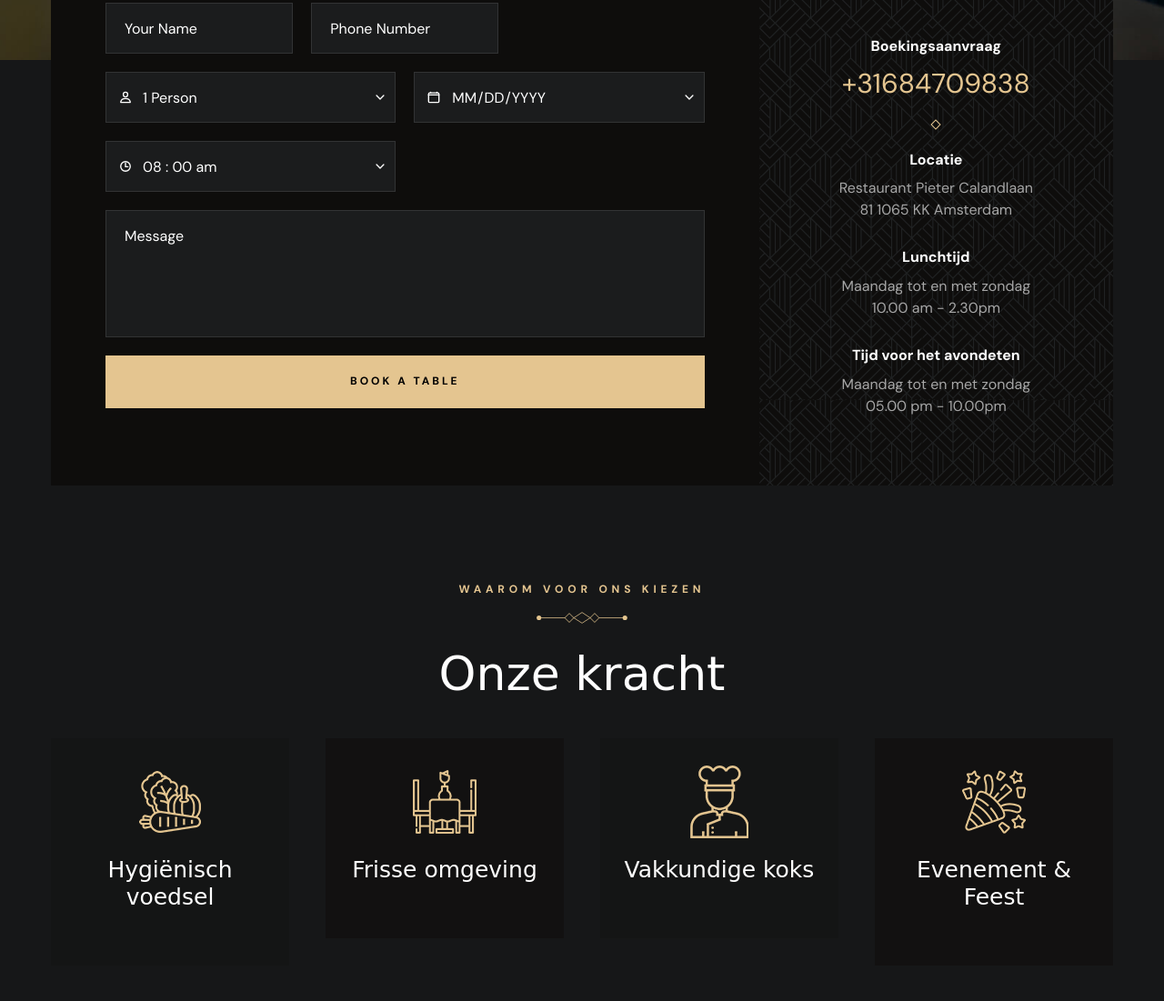
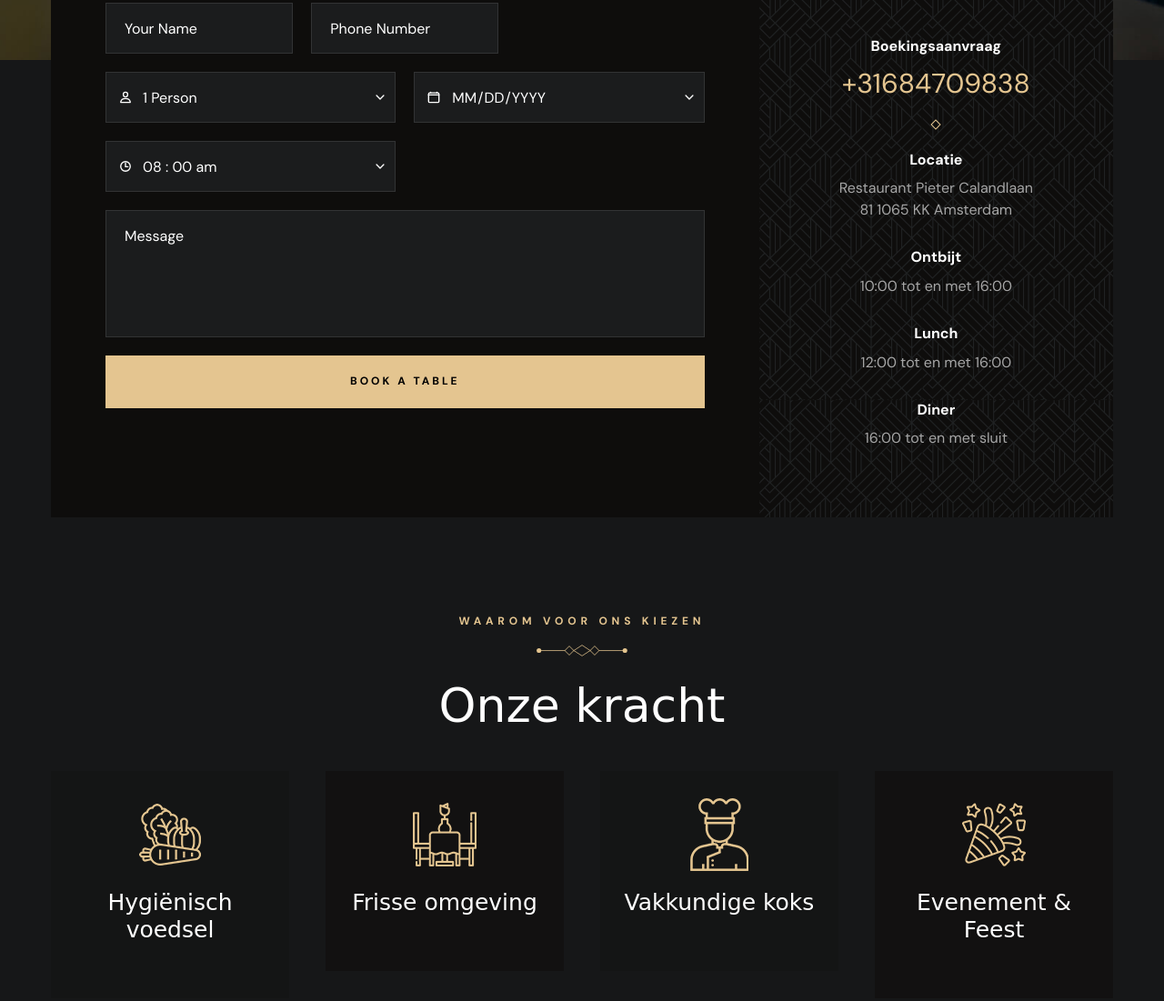
Before and after one commit to 1uxor/pasha_restaurant, a plain HTML site: page index.html in a window 1280 px wide. Shown: the part 5684-6785 px from the top of the page at 91% size. Drawn offline with nearby package versions, Linux system fonts and the light colour scheme; a web font is replaced by a local one.

Commit message:
last update 26/09

```diff
--- a/index.html
+++ b/index.html
@@ -171,7 +171,9 @@
              81 1065 KK Amsterdam</p>
           </address>
 
-          <p class="body-4 navbar-text">Open: 10.00 am - 1.00pm</p>
+          <p class="body-4 navbar-text">Open: Zondag tot en met Donderdag 10:00 tot en met 01:00
+            Vrijdag en Zaterdag van
+            10:00 tot en met 03:00</p>
 
           <a href="info@pasharestaurant.nl" class="body-4 sidebar-link">info@pasharestaurant.nl</a>
 
@@ -858,20 +860,23 @@
                 81 1065 KK Amsterdam
               </address>
 
-              <p class="contact-label">Lunchtijd</p>
+              <p class="contact-label">Ontbijt</p>
 
               <p class="body-4">
-                Maandag tot en met zondag <br>
-                10.00 am - 2.30pm
+                10:00 tot en met 16:00
               </p>
 
-              <p class="contact-label">Tijd voor het avondeten</p>
+              <p class="contact-label">Lunch</p>
 
               <p class="body-4">
-                Maandag tot en met zondag <br>
-                05.00 pm - 10.00pm
+                12:00 tot en met 16:00
               </p>
 
+              <p class="contact-label">Diner</p>
+
+              <p class="body-4">
+                16:00 tot en met sluit
+              </p>
             </div>
 
           </div>
@@ -1082,7 +1087,9 @@
           <a href="tel:+31684709838" class="body-4 contact-link">Booking Request :+31684709838</a>
 
           <p class="body-4">
-            Open : 10:00 am - 01:00 pm
+            Open : Zondag tot en met Donderdag 10:00 tot en met 01:00
+            Vrijdag en Zaterdag van
+            10:00 tot en met 03:00
           </p>
 
           <div class="wrapper">
```
